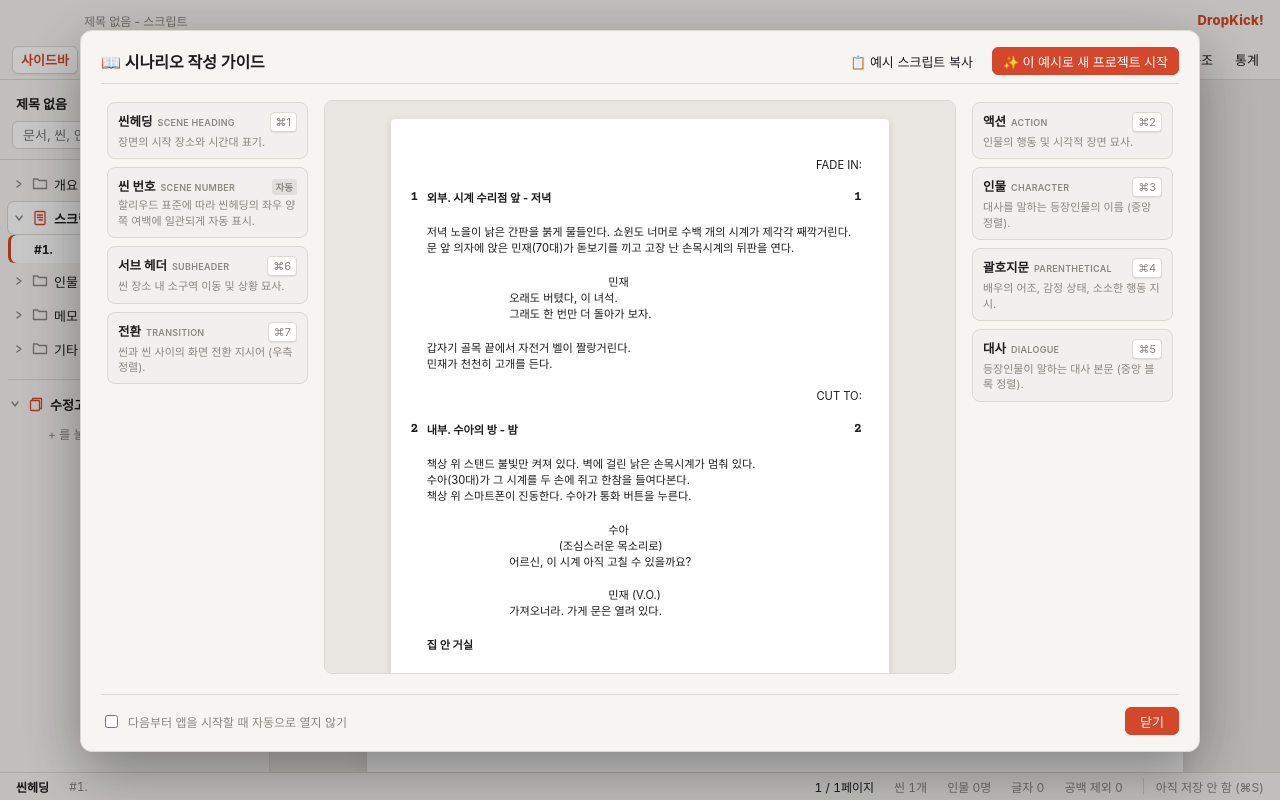
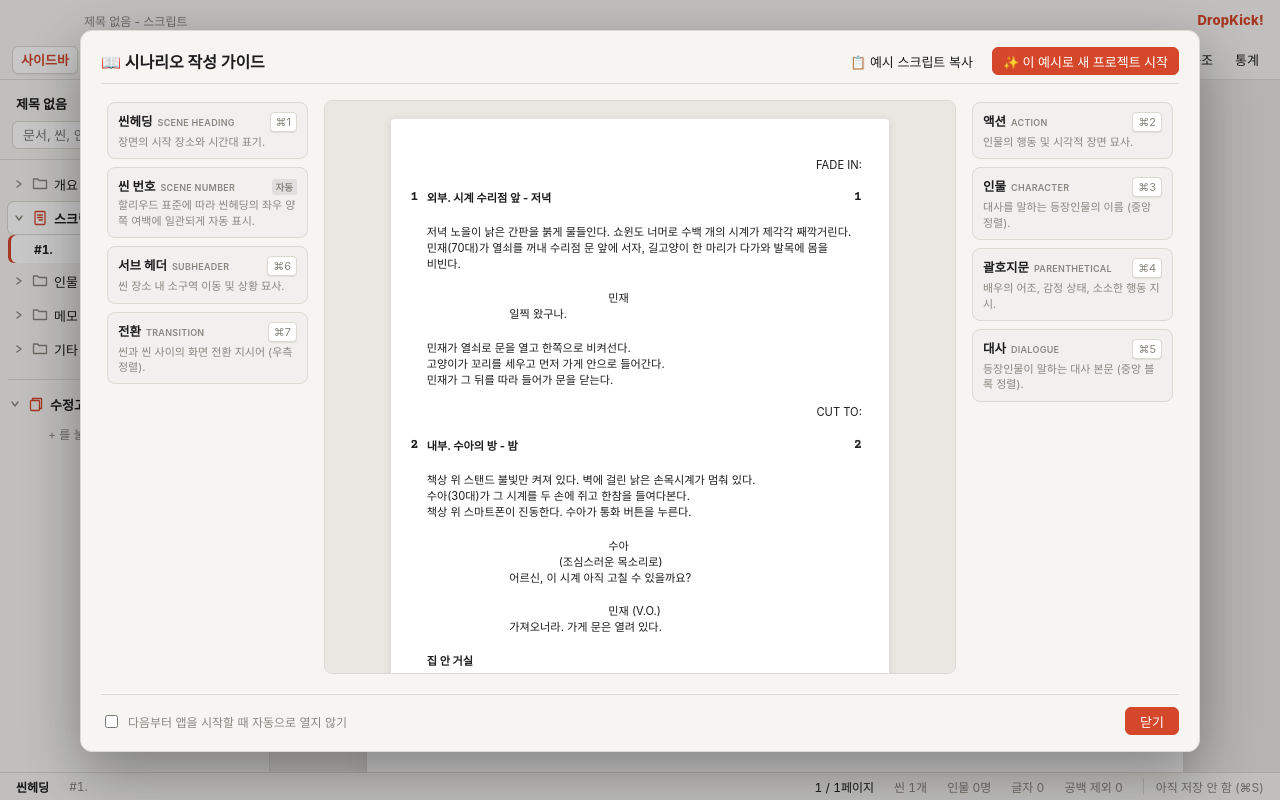
Before and after one commit to gotgam100/DropKick, a React (Vite) app: page / in a window 1280 px wide. Built offline with nearby package versions, Linux system fonts and the light colour scheme; a web font is replaced by a local one.

Commit message:
가이드 예시: 씬 1을 길고양이와 함께 가게로 들어가는 장면으로 수정
Co-Authored-By: Claude Sonnet 5.5 <noreply@anthropic.com>

```diff
--- a/src/guide/ScreenplayGuideDialog.tsx
+++ b/src/guide/ScreenplayGuideDialog.tsx
@@ -44,12 +44,12 @@ const INFOGRAPHIC_LINES: InfographicLine[] = [
   { id: "l1", style: "transition", text: "FADE IN:" },
   { id: "l2", style: "scene", text: "외부. 시계 수리점 앞 - 저녁", sceneNum: 1 },
   { id: "l3", style: "action", text: "저녁 노을이 낡은 간판을 붉게 물들인다. 쇼윈도 너머로 수백 개의 시계가 제각각 째깍거린다." },
-  { id: "l4", style: "action", text: "문 앞 의자에 앉은 민재(70대)가 돋보기를 끼고 고장 난 손목시계의 뒤판을 연다.", continued: true },
+  { id: "l4", style: "action", text: "민재(70대)가 열쇠를 꺼내 수리점 문 앞에 서자, 길고양이 한 마리가 다가와 발목에 몸을 비빈다.", continued: true },
   { id: "l5", style: "character", text: "민재" },
-  { id: "l6", style: "dialogue", text: "오래도 버텼다, 이 녀석." },
-  { id: "l7", style: "dialogue", text: "그래도 한 번만 더 돌아가 보자." },
-  { id: "l8", style: "action", text: "갑자기 골목 끝에서 자전거 벨이 짤랑거린다." },
-  { id: "l9", style: "action", text: "민재가 천천히 고개를 든다.", continued: true },
+  { id: "l6", style: "dialogue", text: "일찍 왔구나." },
+  { id: "l7", style: "action", text: "민재가 열쇠로 문을 열고 한쪽으로 비켜선다." },
+  { id: "l8", style: "action", text: "고양이가 꼬리를 세우고 먼저 가게 안으로 들어간다.", continued: true },
+  { id: "l9", style: "action", text: "민재가 그 뒤를 따라 들어가 문을 닫는다.", continued: true },
   { id: "l10", style: "transition", text: "CUT TO:" },
   { id: "l11", style: "scene", text: "내부. 수아의 방 - 밤", sceneNum: 2 },
   { id: "l12", style: "action", text: "책상 위 스탠드 불빛만 켜져 있다. 벽에 걸린 낡은 손목시계가 멈춰 있다." },
--- a/src/guide/sampleScript.ts
+++ b/src/guide/sampleScript.ts
@@ -14,14 +14,14 @@ Author: 작가
 .외부. 시계 수리점 앞 - 저녁 #1#
 
 저녁 노을이 낡은 간판을 붉게 물들인다. 쇼윈도 너머로 수백 개의 시계가 제각각 째깍거린다.
-문 앞 의자에 앉은 민재(70대)가 돋보기를 끼고 고장 난 손목시계의 뒤판을 연다.
+민재(70대)가 열쇠를 꺼내 수리점 문 앞에 서자, 길고양이 한 마리가 다가와 발목에 몸을 비빈다.
 
 @민재
-오래도 버텼다, 이 녀석.
-그래도 한 번만 더 돌아가 보자.
+일찍 왔구나.
 
-갑자기 골목 끝에서 자전거 벨이 짤랑거린다.
-민재가 천천히 고개를 든다.
+민재가 열쇠로 문을 열고 한쪽으로 비켜선다.
+고양이가 꼬리를 세우고 먼저 가게 안으로 들어간다.
+민재가 그 뒤를 따라 들어가 문을 닫는다.
 
 > CUT TO:
 
```
Also changed, not shown: 1 other file (tests, documents, lock files or other folders).
